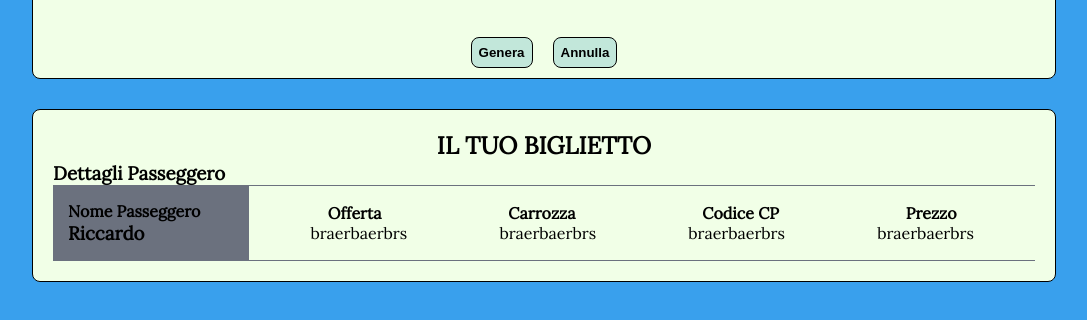
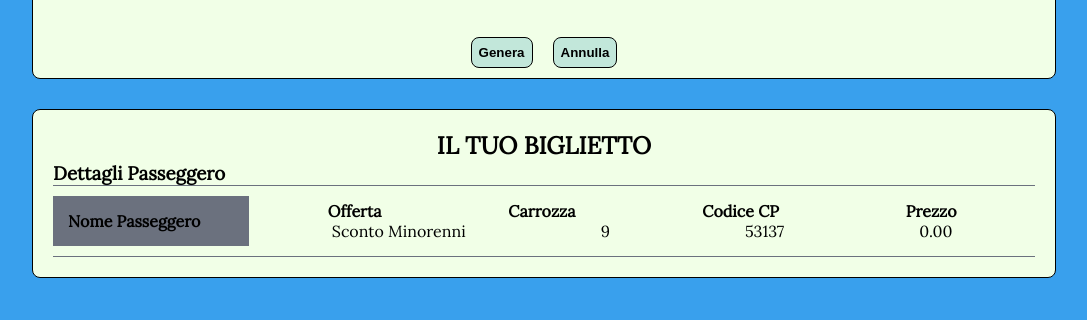
Before and after one commit to ardob5/js-biglietto-treno-form, a plain HTML site: page index.html in a window 1280 px wide. Both pictures are taken after a click on the button "Genera". Shown: the part 150-470 px from the top of the page, without its empty margins (96-1183 px from the left). Drawn offline with Linux system fonts and the light colour scheme.

Commit message:
EX Completato

```diff
--- a/index.html
+++ b/index.html
@@ -53,7 +53,7 @@
         <div class="post-event-content">
           <div class="personal-user">
             <h4>Nome Passeggero</h4>
-            <h3 id="output-name-user">Riccardo</h3>
+            <h3 id="output-name-user"></h3>
           </div>
           <div class="details-user">
             <div class="row1">
@@ -63,10 +63,10 @@
               <h4>Prezzo</h4>
             </div>
             <div class="row2">
-              <p>braerbaerbrs</p>
-              <p>braerbaerbrs</p>
-              <p>braerbaerbrs</p>
-              <p>braerbaerbrs</p>
+              <p id="output-offer"></p>
+              <p id="output-place"></p>
+              <p id="output-code"></p>
+              <p id="output-price"></p>
             </div>
           </div>
         </div>
--- a/js/main.js
+++ b/js/main.js
@@ -0,0 +1,39 @@
+// Variabili
+var euroPerKM = 0.21;
+var scontoUnder18 = 0.8;
+var scontoOver65 = 0.6;
+
+var nameUser = document.getElementById('name');
+var kmUser = document.getElementById('km');
+var ageUser = document.getElementById('age');
+
+document.getElementById('generator').addEventListener("click",
+  function() {
+    var nameChanged = nameUser.value;
+    var ageChanged = ageUser.value;
+    var kmChanged = kmUser.value;
+
+    var scontoBiglietto;
+    var ticketType;
+    // Calcolo costo Biglietto
+    var costoBiglietto = kmChanged * euroPerKM;
+    // Calcolo biglietti con eventuali sconti
+    if (ageChanged === "minorenni") {
+      scontoBiglietto = costoBiglietto * scontoUnder18;
+      ticketType = "Sconto Minorenni";
+    } else if (ageChanged === "over65") {
+      scontoBiglietto = costoBiglietto * scontoOver65;
+      ticketType = "Sconto Over65";
+    } else {
+      scontoBiglietto = costoBiglietto;
+      ticketType = "Biglietto Standard";
+    }
+
+    // Stampa del risultato
+    document.getElementById('output-name-user').innerHTML = nameChanged;
+    document.getElementById('output-offer').innerHTML = ticketType;
+    document.getElementById('output-place').innerHTML = Math.floor((Math.random() * 9) + 1);
+    document.getElementById('output-code').innerHTML = Math.floor((Math.random() * 99999) + 1);
+    document.getElementById('output-price').innerHTML = scontoBiglietto.toFixed(2);
+  }
+);
```
